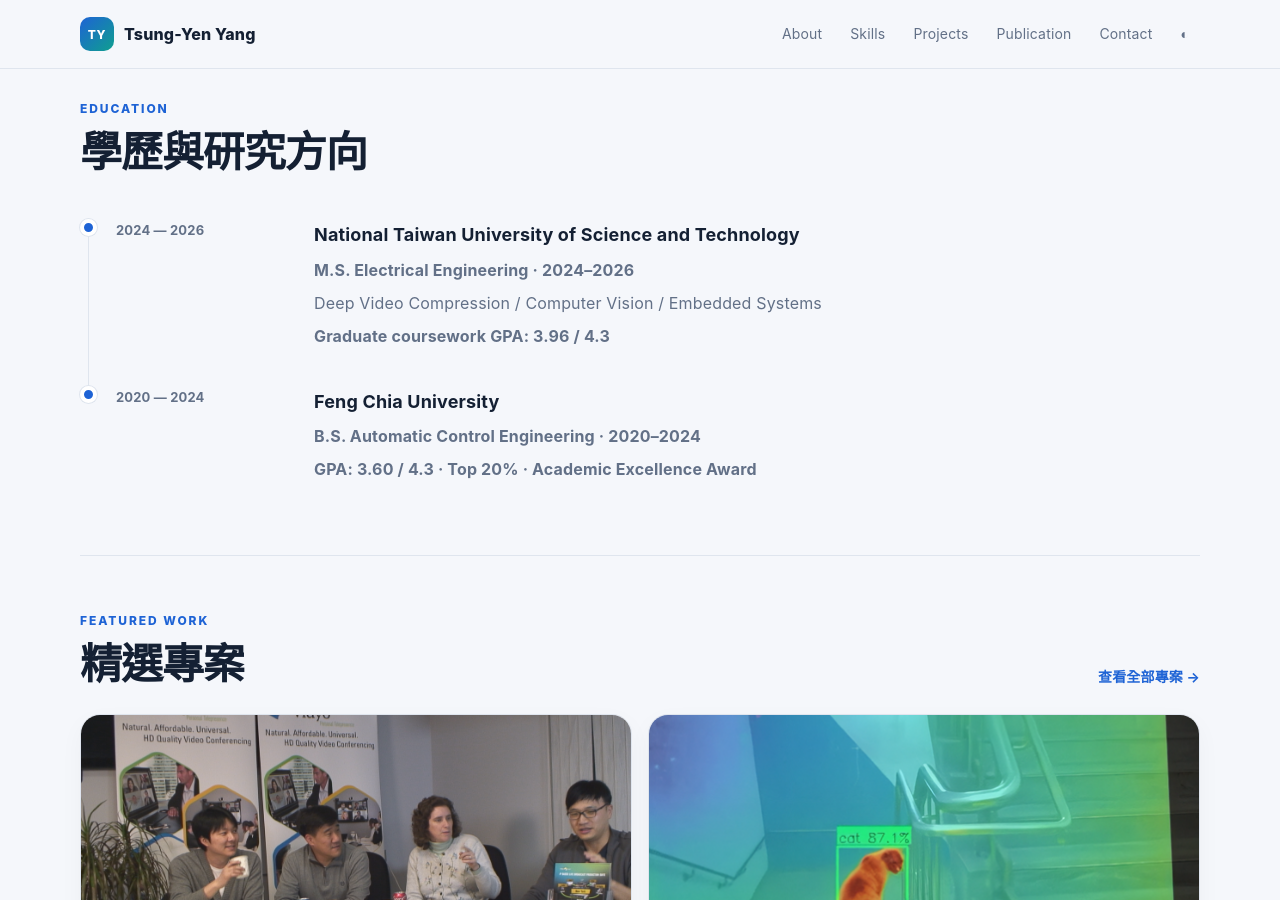
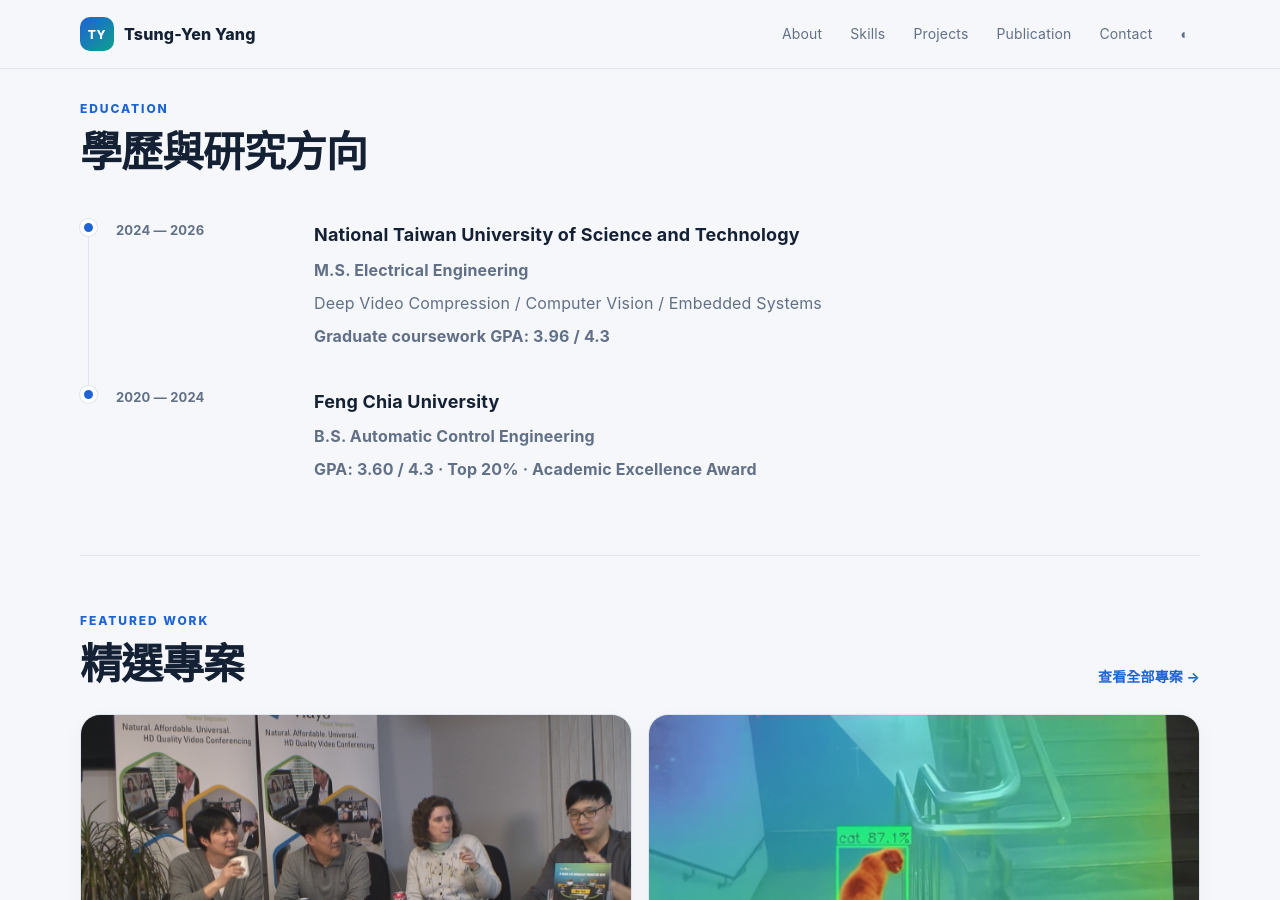
Before and after one commit to gg09038/gg09038.github.io, a Jekyll site: the page built from index.md, in a window 1280 px wide and 900 px high, scrolled down 1454 px. Built offline with Jekyll 4.4.1, drawn with Linux system fonts in a browser that asks for light colours.

Commit message:
Update index.md

```diff
--- a/index.md
+++ b/index.md
@@ -217,7 +217,7 @@ layout: default
       <div class="timeline-date">2024 — 2026</div>
       <div class="timeline-content">
         <h3>National Taiwan University of Science and Technology</h3>
-        <p><strong>M.S. Electrical Engineering · 2024–2026</strong></p>
+        <p><strong>M.S. Electrical Engineering</strong></p>
         <p>Deep Video Compression / Computer Vision / Embedded Systems</p>
         <p><strong>Graduate coursework GPA: 3.96 / 4.3</strong></p>
       </div>
@@ -228,7 +228,7 @@ layout: default
       <div class="timeline-date">2020 — 2024</div>
       <div class="timeline-content">
         <h3>Feng Chia University</h3>
-        <p><strong>B.S. Automatic Control Engineering · 2020–2024</strong></p>
+        <p><strong>B.S. Automatic Control Engineering</strong></p>
         <p><strong>GPA: 3.60 / 4.3 · Top 20% · Academic Excellence Award</strong></p>
       </div>
     </div>
```
